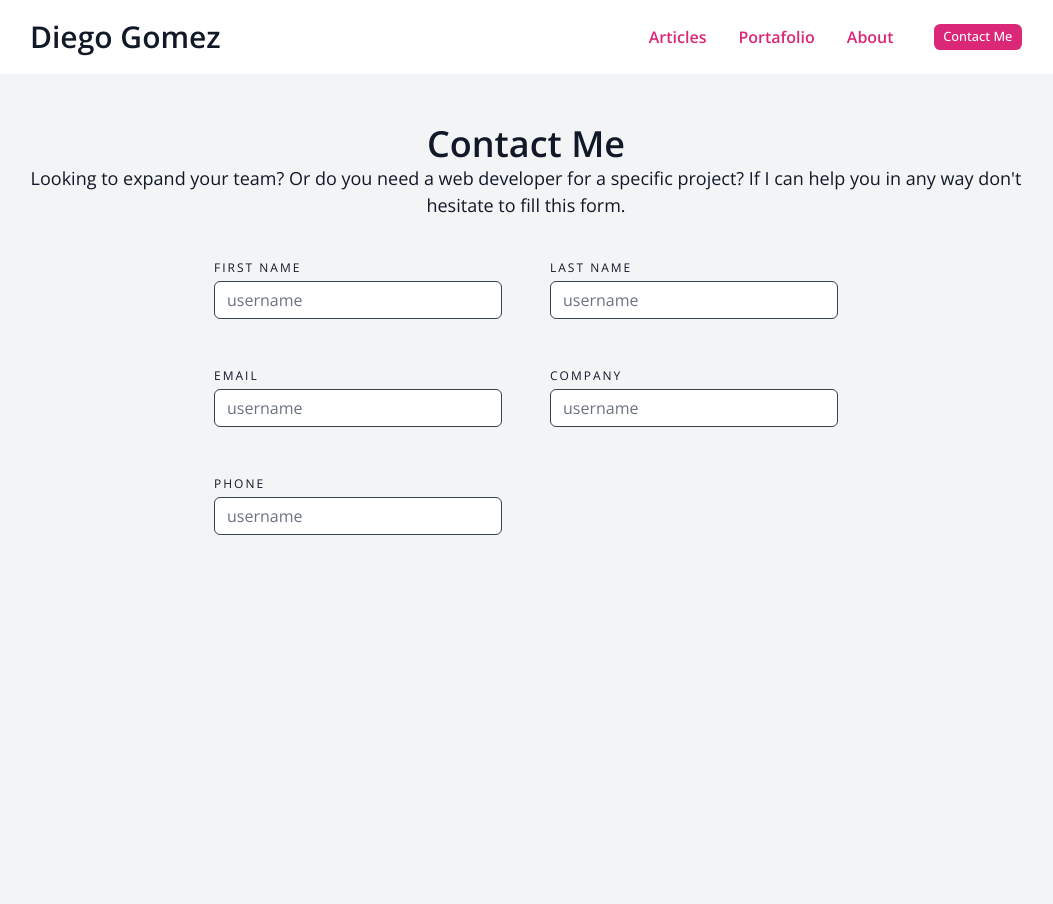
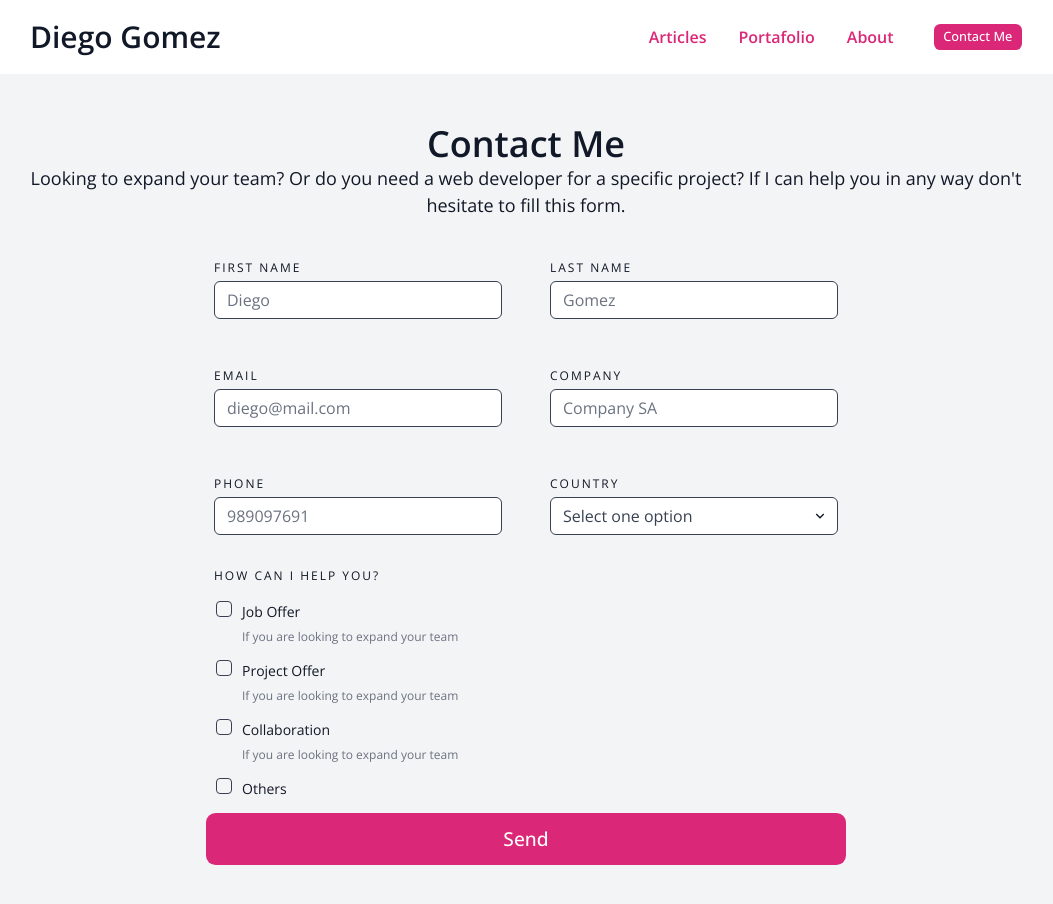
Before and after one commit to DiegoGomezCuadross/blog-ui, a plain HTML site: page contact.html in a window 1280 px wide. Shown: the whole page, without its empty margins (114-1167 px from the left). Before the commit the page ends 800 px from the top, so only its background shows below. Drawn offline with nearby package versions, Linux system fonts and the light colour scheme.

Commit message:
add: contact me

```diff
--- a/assets/css/global/utils.css
+++ b/assets/css/global/utils.css
@@ -150,10 +150,13 @@
   align-items: start;
 }
 
-#name-form {
+.name-form {
   display: flex;
   justify-content: flex-start;
   margin-bottom: 4px;
+}
+.button-footer {
+  margin: 0px;
 }
 /* .margin-left-1x {
   margin-left: 1rem;
--- a/contact.html
+++ b/contact.html
@@ -67,60 +67,147 @@
             <div class="article-summary__form">
               <div class="article-summary__card">
                 <label class="overline text-xs light">
-                  <a id="name-form">FIRST NAME</a>
+                  <a class="name-form">FIRST NAME</a>
                   <input
                     class="input"
-                    type="email"
+                    type="text"
                     name="username"
-                    placeholder="username"
+                    placeholder="Diego"
                   />
                 </label>
               </div>
               <div class="article-summary__card">
                 <label class="overline text-xs light">
-                  <a id="name-form">LAST NAME</a>
+                  <a class="name-form">LAST NAME</a>
                   <input
                     class="input"
-                    type="email"
+                    type="text"
                     name="username"
-                    placeholder="username"
+                    placeholder="Gomez"
                   />
                 </label>
               </div>
               <div class="article-summary__card">
                 <label class="overline text-xs light">
-                  <a id="name-form">EMAIL</a>
+                  <a class="name-form">EMAIL</a>
                   <input
                     class="input"
                     type="email"
                     name="username"
-                    placeholder="username"
+                    placeholder="diego@mail.com"
                   />
                 </label>
               </div>
               <div class="article-summary__card">
                 <label class="overline text-xs light">
-                  <a id="name-form">COMPANY</a>
+                  <a class="name-form">COMPANY</a>
                   <input
                     class="input"
-                    type="email"
+                    type="text"
                     name="username"
-                    placeholder="username"
+                    placeholder="Company SA"
                   />
                 </label>
               </div>
               <div class="article-summary__card">
                 <label class="overline text-xs light">
-                  <a id="name-form">PHONE</a>
+                  <a class="name-form">PHONE</a>
                   <input
                     class="input"
-                    type="email"
+                    type="number"
                     name="username"
-                    placeholder="username"
+                    placeholder="989097691"
                   />
                 </label>
               </div>
+              <div class="article-summary__card">
+                <label class="overline text-xs light">
+                  <a class="name-form">COUNTRY</a>
+                  <select class="select input">
+                    <option selected disabled hclassden>
+                      Select one option
+                    </option>
+                    <option value="1">Peru</option>
+                    <option value="2">Mexico</option>
+                    <option value="3">Costa Rica</option>
+                    <option value="4">Colombia</option>
+                  </select>
+                </label>
+              </div>
             </div>
+            <div class="article-summary__card">
+              <a class="text-xs light overline name-form"
+                >HOW CAN I HELP YOU?</a
+              >
+              <div class="checkbox-group checkbox-group--vertical">
+                <div class="checkbox">
+                  <input
+                    id="checkbox_1"
+                    name="checkbox_group_1"
+                    type="checkbox"
+                    class="checkbox__input"
+                  />
+                  <div>
+                    <label for="checkbox_1" class="text-sm light name-form"
+                      >Job Offer</label
+                    >
+                    <span class="checkbox__message"
+                      >If you are looking to expand your team</span
+                    >
+                  </div>
+                </div>
+                <div class="checkbox">
+                  <input
+                    id="checkbox_2"
+                    name="checkbox_group_1"
+                    type="checkbox"
+                    class="checkbox__input"
+                  />
+                  <div>
+                    <label for="checkbox_2" class="text-sm light name-form"
+                      >Project Offer</label
+                    >
+                    <span class="checkbox__message"
+                      >If you are looking to expand your team</span
+                    >
+                  </div>
+                </div>
+                <div class="checkbox">
+                  <input
+                    id="checkbox_3"
+                    name="checkbox_group_1"
+                    type="checkbox"
+                    class="checkbox__input"
+                  />
+                  <div>
+                    <label for="checkbox_3" class="text-sm light name-form"
+                      >Collaboration</label
+                    >
+                    <span class="checkbox__message"
+                      >If you are looking to expand your team</span
+                    >
+                  </div>
+                </div>
+                <div class="checkbox">
+                  <input
+                    id="checkbox_3"
+                    name="checkbox_group_1"
+                    type="checkbox"
+                    class="checkbox__input"
+                  />
+                  <div>
+                    <label for="checkbox_3" class="text-sm light name-form"
+                      >Others</label
+                    >
+                  </div>
+                </div>
+              </div>
+            </div>
+            <a
+              href="/contact.html"
+              class="button button--primary button--lg text-decoration-none ml-4 button-footer"
+              >Send</a
+            >
           </div>
         </div>
       </div>
```
Also changed, not shown: article.html (+4 -3 lines).
